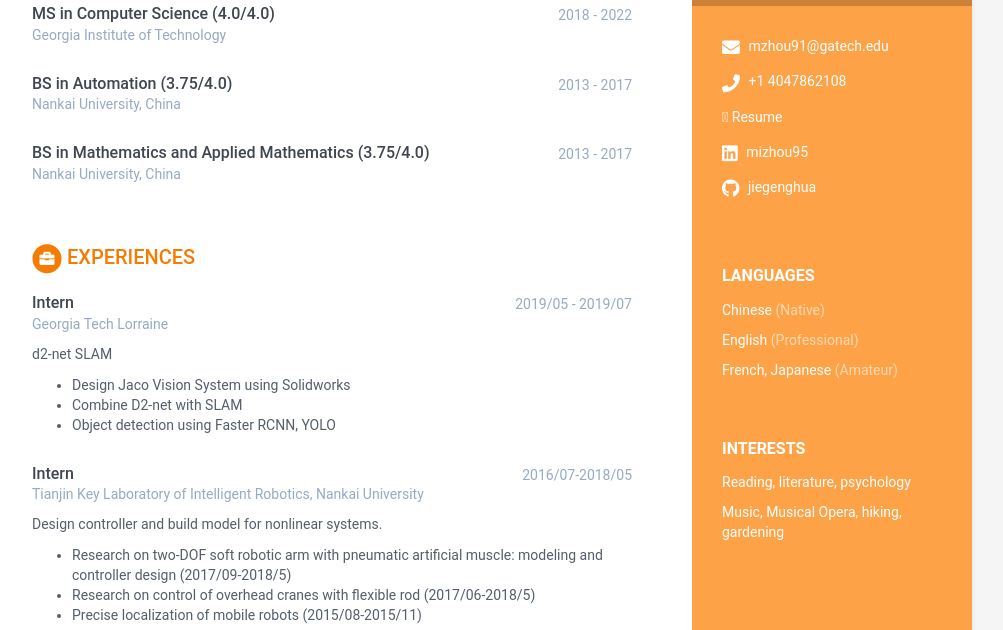
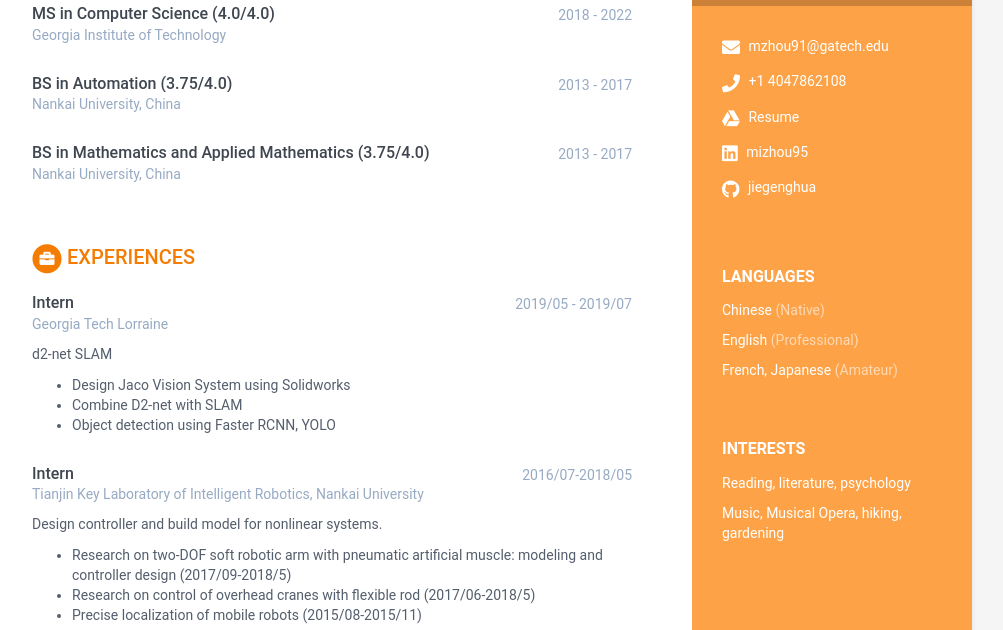
Before and after one commit to jiegenghua/MiZhou-cv, a Jekyll site: the page built from index.html, in a window 1280 px wide. Shown: the part 274-904 px from the top of the page, without its empty margins (168-1171 px from the left). Built offline with Jekyll 4.4.1, drawn with Linux system fonts in a browser that asks for light colours.

Commit message:
Update contact.html

```diff
--- a/_includes/contact.html
+++ b/_includes/contact.html
@@ -14,7 +14,7 @@
     {% endif %}
 
     {% if sidebar.website %}
-    <li class="website"><i class="fa-brands fa-google-drive"></i>
+    <li class="website"><i class="fab fa-google-drive"></i>
       <a href="http://{{ sidebar.website }}" target="_blank">Resume</a>
     </li>
     {% endif %}
```
